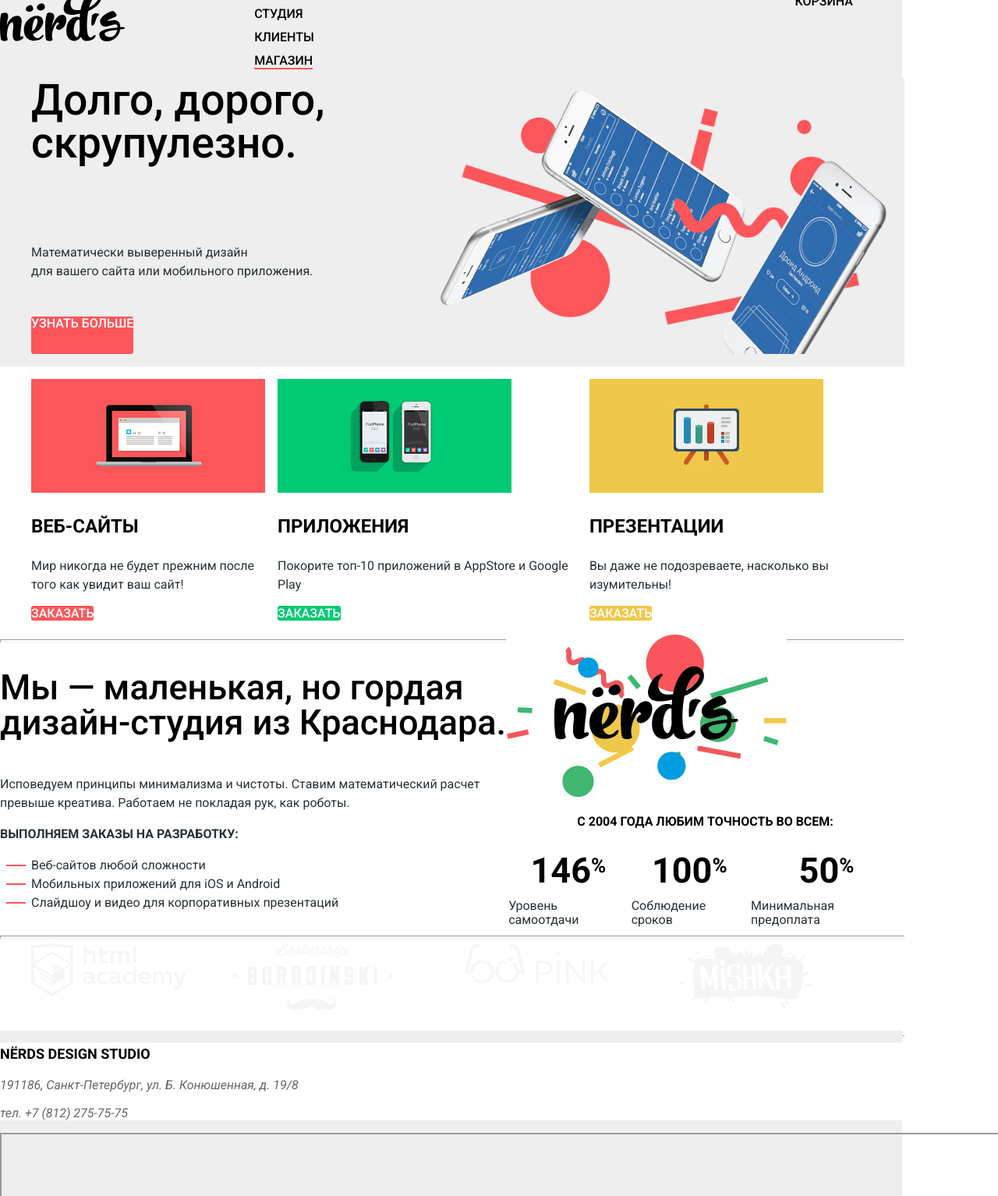
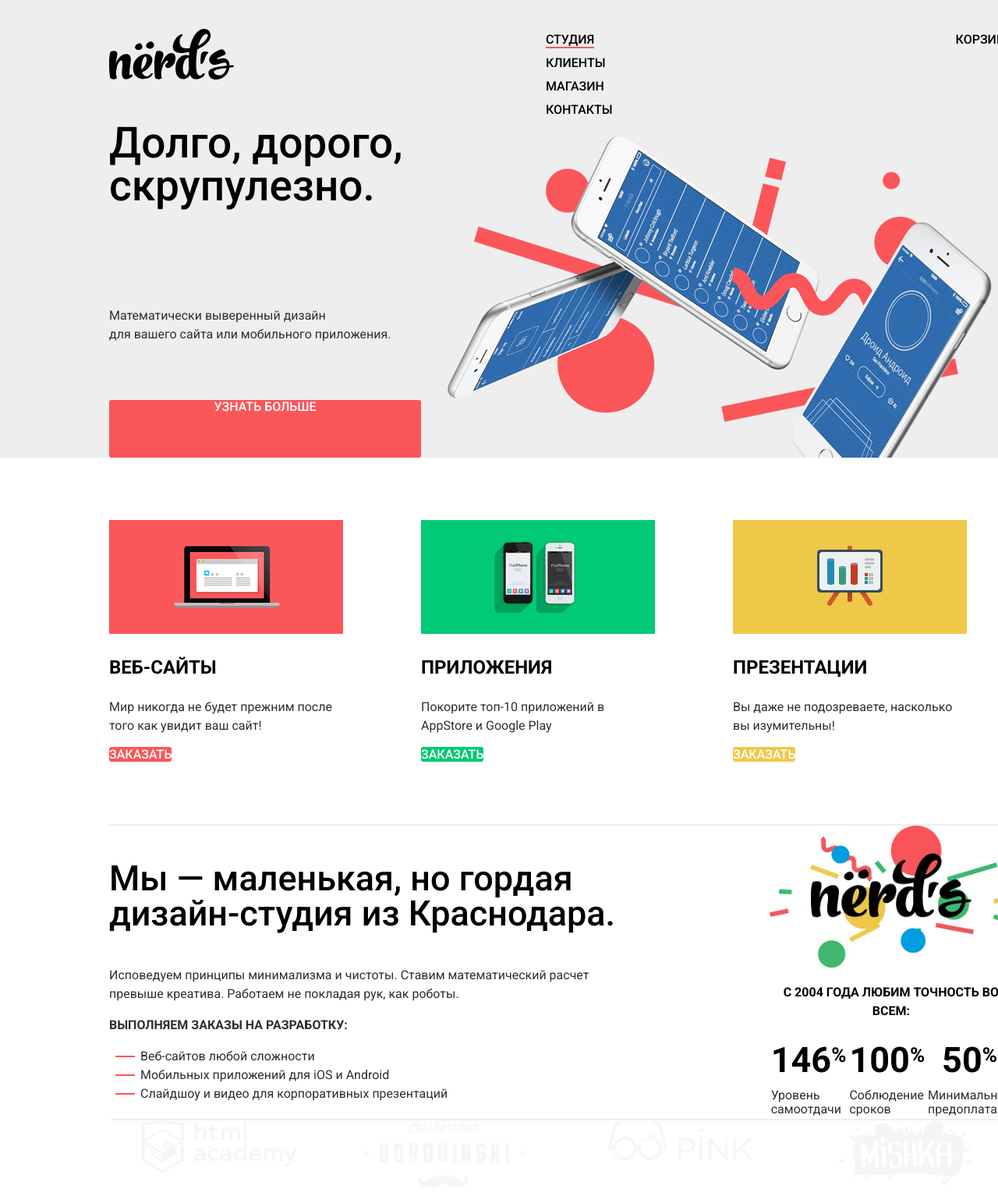
Before and after one commit to kkoroleva/1526731-nerds-29, a plain HTML site: page index.html in a window 1280 px wide. Shown: the part 13-1547 px from the top of the page at 78% size. Drawn offline with Linux system fonts and the light colour scheme; placeholder pictures from the web are drawn by us.

Commit message:
Сетка на гридах для основной страницы

```diff
--- a/css/style.css
+++ b/css/style.css
@@ -69,6 +69,7 @@ body {
   margin: 0;
   padding: 0;
   min-width: 1440px;
+  height: 100%;
   background-color: var(--basic-background);
   line-height: 18px;
   font-weight: normal;
@@ -92,13 +93,6 @@ img {
   font-weight: bold;
 }
 
-.divider {
-  color: var(--section-background);
-  width: 1158px;
-  height: 2px;
-  text-align: center;
-}
-
 /*buttons*/
 .button {
   text-align: center;
@@ -110,6 +104,7 @@ img {
   border-radius: 3px;
   border: none;
   outline: none;
+  overflow: hidden;
 }
 
 .button:active, .button:focus {
@@ -193,144 +188,32 @@ img {
   color: var(--basic-black);
 }
 
-/*grid */
-.page-body {
+/*body-grid */
+.main-page-body {
+  min-height: 100%;
   display: grid;
-  grid-template-rows: 114px auto 634px;
-}
-
-/*header-grid*/
-.main-menu {
-  display: grid;
-  grid-template-columns: repeat(12, auto);
-  grid-template-rows: auto;
-  height: 114px;
-  width: 1157px;
-}
-.main-header-logo {
-  grid-column: 1/3;
-}
-.menu-list {
-  grid-column: 3/-3;
-}
-.bucket {
-  grid-column: -1/-2;
-}
-
-/*main page-grid*/
-.page-body .container {
-  display: grid;
-  grid-template-columns: repeat(12, auto);
-  grid-template-rows: auto auto 2px auto 2px auto 2px;
-  height: auto;
-  width: 1157px;
-}
-.slider {
-  grid-column: 1/-1;
-  grid-row: 1/2;
-}
-
-.slider-item {
-  display: grid;
-  grid-template-columns: repeat(12, auto);
   grid-template-rows: auto auto auto;
 }
-.slider-item img {
-  grid-column: 5/-1;
-  grid-row: 1/-1;
+.main-header {
+  grid-row: 1/2;
+  background-color: var(--section-background);
 }
-.promo-slogan {
-  grid-column: 1/5;
-  grid-row: 1;
+.main-container {
+  grid-row: 2/3;
+  min-width: 1440px;
+  height: auto;
+  display: grid;
+  grid-template-rows: auto auto auto auto;
 }
-.promo-description {
-  grid-column: 1/5;
-  grid-row: 2;
-}
-.slider-item a {
-  grid-column: 1/3;
-}
-
-.features {
-  grid-column: 1/-1;
-  grid-row: 2/3;
-}
-.features-list {
-  display: grid;
-  grid-template-columns: repeat(12, auto);
-}
-.features-item {
-  grid-column: span 4;
-}
-
-.divider {
-  grid-column: 1/-1;
-  height: 2px;
-}
-
-.about {
-  grid-column: 1/-1;
-  grid-row: 4/5;
-  display: grid;
-  grid-template-columns: repeat(12, auto);
-  grid-template-rows: auto;
-}
-.about-advantages {
-  grid-column: span 8;
-}
-.about-stats {
-  grid-column: -1/-5;
-}
-
-.companies {
-  grid-column: 1/-1;
-  grid-row: 6/7;
-}
-.companies-list {
-  display: grid;
-  grid-template-columns: repeat(12, auto);
-  grid-template-rows: auto;
-}
-.company-html {
-  grid-column: 1/3;
-}
-.company-borodinskiy {
-  grid-column: 3/6;
-}
-.company-pink {
-  grid-column: 6/9;
-}
-.company-mishka {
-  grid-column: 9/12;
-}
-
-/*footer-grid*/
-.page-footer {
-  display: grid;
-  grid-template-columns: repeat(12, 1fr);
-  grid-template-rows: 416px 271px;
+.main-footer {
+  grid-row: 3/4;
   height: auto;
-  width: 1157px;
-}
-.map {
-  grid-column: 1/-1;
-  grid-row: 1/2;
-}
-.socials {
-  grid-row: 2/3;
-  grid-column: 1/5;
-}
-.socials-discount {
-  grid-row: 2/3;
-  grid-column: 5/12;
+  width: 1440px;
+  margin: 0 auto;
 }
 
 
 /*header*/
-.nav-logo:active path {
-  fill: var(--nav-logo-plain);
-}
-
 .main-menu {
   text-transform: uppercase;
   font-style: normal;
@@ -339,6 +222,21 @@ img {
   line-height: 30px;
   color: var(--basic-black);
   background-color: var(--section-background);
+
+  width: 1160px;
+  height: auto;
+  margin: 49px auto 0;
+  display: grid;
+  grid-template-columns: min-content auto min-content;
+  grid-template-rows: auto;
+}
+
+.main-header-logo {
+  grid-column: 1/2;
+}
+
+.nav-logo:active path {
+  fill: var(--nav-logo-plain);
 }
 
 .main-menu a:hover {
@@ -354,20 +252,25 @@ img {
   border-bottom: 2px solid var(--navlink-active-line);
 }
 
-
 .menu-list {
+  grid-column: 2/3;
+  justify-self: center;
+  margin: 0;
+  padding: 0;
   list-style-type: none;
 }
 
 .bucket {
+  grid-column: 3/4;
   margin-left: 40px;
+  position: relative;
 }
 
 .bucket:before {
   content: "";
   background-image: url("../img/icons/cart-icon.svg");
   position: absolute;
-
+  right: 100px;
   width: 15px;
   height: 30px;
   background-size: 15px 15px;
@@ -375,49 +278,77 @@ img {
   background-repeat: no-repeat;
 }
 
-
-/*этого значения нет в ТЗ, но лого выцветает*/
-.main-header-logo:focus {
-  opacity: 0.6;
-  background-color: var(--basic-background);
-}
-
 /*promo-section*/
 .slider {
   background-color: var(--section-background);
   margin-top: 0;
+  grid-row: 1/2;
 }
-
 .slider-list {
   list-style-type: none;
-  margin-top: 0;
+  width: 1440px;
+  margin: 0 auto;
+  padding: 0;
 }
-
-.slider-item img {
+.slider-item {
+  width: 1160px;
+  margin: 0 auto;
+  display: grid;
+  grid-template-columns: auto 760px;
+  grid-template-rows: auto auto auto;
+}
+.promo-img {
   background-color: var(--section-background);
+  grid-column: 2/3;
+  grid-row: 1/4;
 }
-
 .promo-slogan {
   font-weight: 500;
   font-size: 55px;
   line-height: 55px;
   color: var(--basic-black);
   margin-top: 0;
+
+  grid-column: 1/2;
+  grid-row: 1/2;
 }
-
 .promo-description {
   font-size: 16px;
   line-height: 24px;
+
+  grid-column: 1/2;
+  grid-row: 2/3;
+}
+.promo-button {
+  grid-column: 1/2;
+  grid-row: 3/4;
+}
+
+/*features-section*/
+.features {
+  grid-row: 2/3;
+  width: 1440px;
+  margin: 0 auto;
 }
 
 .features-list {
   list-style-type: none;
+  padding: 0;
+
+  width: 1160px;
+  margin: 80px auto 0;
+  display: grid;
+  grid-template-columns: repeat(3, 300px);
+  gap: 100px;
+  border-bottom: 2px solid var(--section-background);
 }
-
-.features-item img {
+.features-item {
+  grid-column: span 1;
+  margin-bottom: 80px;
+}
+.features-item-img {
   background-color: var(--section-background);
 }
-
 .features-item h3 {
   text-transform: uppercase;
   color: var(--basic-black);
@@ -425,13 +356,33 @@ img {
   font-size: 24px;
   line-height: 30px;
 }
-
 .features-item p {
   font-size: 16px;
   line-height: 24px;
 }
 
-/*About*/
+/*About-section*/
+.about {
+  grid-row: 3/4;
+  width: 1440px;
+  margin: 0 auto;
+}
+
+.about-positioner {
+  display: grid;
+  width: 1160px;
+  margin: 0 auto;
+  grid-template-columns: 1fr min-content;
+  gap: 0;
+}
+.about-advantages {
+  grid-column: 1/2;
+}
+.about-stats {
+  grid-column: 2/3;
+
+}
+
 .advantages-description {
   font-size: 16px;
   line-height: 24px;
@@ -496,14 +447,45 @@ img {
 }
 
 /*Companies*/
+.companies {
+  grid-row: 4/5;
+  width: 1440px;
+  margin: 0 auto;
+}
+
 .companies-list {
   list-style-type: none;
+  border-bottom: 2px solid var(--section-background);
+  border-top: 2px solid var(--section-background);
+
+  width: 1157px;
+  margin: 0 auto;
+  padding: 0;
+  display: grid;
+  grid-template-columns: 280px 300px 300px 280px;
+}
+.companies-item {
+  height: 184px;
+  justify-self: center;
+  border-collapse: collapse;
+  display: inline-block;
+}
+.company-html {
+  grid-column: 1/2;
+}
+.company-borodinskiy {
+  grid-column: 2/3;
+}
+.company-pink {
+  grid-column: 3/4;
+}
+.company-mishka {
+  grid-column: 4/5;
 }
 
 .companies-item a {
   opacity: 0.2;
   display: block;
-
 }
 
 .companies-item a:hover {
@@ -517,16 +499,19 @@ img {
 /*footer*/
 .map {
   background-color: var(--section-background);
-}
-
-.map-widjet {
-  background: url("../img/content/map.jpg") no-repeat;
+  margin-top: 80px;
 }
 
 .writeus-wrapper {
   text-decoration: none;
   background-color: var(--basic-white);
   font-style: normal;
+
+  height: 208px;
+  width: 219px;
+  position: absolute;
+  left: 240px;
+  padding: 50px;
 }
 
 .writeus-wrapper h2 {
@@ -540,16 +525,29 @@ img {
   color: var(--address-text);
 }
 
+.map-widjet {
+  background: url("../img/content/map.jpg") no-repeat;
+}
+
+.socials {
+  width: 1157px;
+  margin: 0 auto;
+  display: grid;
+  grid-template-columns: 261px 1fr;
+}
+
 .socials-list {
   list-style-type: none;
+  padding: 0;
+  width: 261px;
+  grid-column: 1/2;
 }
-
 .socials-item {
   background: linear-gradient(0deg, var(--socials-grey), var(--socials-grey)), var(--basic-white);
   border-radius: 40px;
   width: 81px;
   height: 81px;
-  display: block;
+  display: inline-block;
 }
 .socials-item:hover {
   background: linear-gradient(0deg, var(--socials-hover-gradient), var(--socials-hover-gradient)), var(--basic-white);
@@ -557,7 +555,7 @@ img {
 }
 
 .socials-item:active {
-  background: linear-gradient(0deg, var(--socials-active-gradient), var(--socials-active-gradient)), var(--basic-white)F;
+  background: linear-gradient(0deg, var(--socials-active-gradient), var(--socials-active-gradient)), var(--basic-white);
   box-shadow: inset 0px 3px 0px rgba(0, 1, 1, 0.1);
 }
 
@@ -595,16 +593,16 @@ img {
   opacity: 0.3;
 }
 
-.point {
-  background-color: transparent;
+.socials-discount {
+  grid-column: 2/3;
+  padding-left: 139px;
 }
-
 .socials-slogan {
   font-size: 36px;
   line-height: 36px;
   color: var(--basic-black);
+
 }
-
 .socials-promo {
   font-size: 16px;
   line-height: 22px;
--- a/index.html
+++ b/index.html
@@ -11,7 +11,7 @@
   <link href="css/style.css" rel="stylesheet">
 </head>
 
-<body class="page-body">
+<body class="main-page-body">
 
   <header class="main-header">
     <nav class="main-menu">
@@ -25,16 +25,15 @@
             fill="black" />
         </svg></a>
       <ul class="menu-list">
-          <li class="menu-item"><a href="index.html">Студия</a></li>
+        <li class="menu-item"><a class="visited" href="index.html">Студия</a></li>
         <li class="menu-item"><a href="blank.html">Клиенты</a></li>
-          <li class="menu-item"><a class="visited" href="#">Магазин</a></li>
+        <li class="menu-item"><a href="catalog.html">Магазин</a></li>
         <li class="menu-item"><a href="blank.html">Контакты</a></li>
       </ul>
       <a class="bucket" href="#">Корзина</a>
     </nav>
   </header>
-    <div class="main-body-positioner">
-    <main class="container">
+  <main class="container main-container">
     <h1 class="visually-hidden">Нердс - дизайн-студия из Краснодара</h1>
 
     <section class="slider">
@@ -45,8 +44,9 @@
           <p class="promo-description">Математически выверенный дизайн <br> для вашего сайта или мобильного
             приложения.
           </p>
-            <img src="img/content/promo-slider-telephone.png" alt="Картинка промо-товара" />
-            <a class="button button-red" href="#">Узнать больше</a>
+          <img class="promo-img" src="img/content/promo-slider-telephone.png" alt="Картинка промо-товара" width="760px"
+            height="431px" />
+          <a class="button button-red promo-button" href="#">Узнать больше</a>
         </li>
         <!--Эти два слайда заблочены на макете. В ТЗ нет инфы, что с этим делать. Пока скрыла классом "visually-hidden"-->
         <li class="slider-item visually-hidden">
@@ -68,19 +68,19 @@
       <h2 class="visually-hidden">Услуги компании</h2>
       <ul class="features-list">
         <li class="features-item">
-            <img src="img/content/features-sites.png" alt="Веб-сайты" />
+          <img class="features-item-img" src="img/content/features-sites.png" alt="Веб-сайты" />
           <h3>Веб-сайты</h3>
           <p>Мир никогда не будет прежним после того как увидит ваш сайт!</p>
           <a class="button button-red" href="#">Заказать</a>
         </li>
         <li class="features-item">
-            <img src="img/content/features-apps.png" alt="Приложения" />
+          <img class="features-item-img" src="img/content/features-apps.png" alt="Приложения" />
           <h3>Приложения</h3>
           <p>Покорите топ-10 приложений в AppStore и Google Play</p>
           <a class="button button-green" href="#">Заказать</a>
         </li>
         <li class="features-item">
-            <img src="img/content/features-slides.png" alt="Презентации" />
+          <img class="features-item-img" src="img/content/features-slides.png" alt="Презентации" />
           <h3>Презентации</h3>
           <p>Вы даже не подозреваете, насколько вы изумительны!</p>
           <a class="button button-yellow" href="#">Заказать</a>
@@ -88,10 +88,9 @@
       </ul>
     </section>
 
-      <hr class="divider">
-
     <section class="about">
       <h2 class="visually-hidden">О компании</h2>
+      <div class="about-positioner">
         <div class="about-advantages">
           <p class="advantages-slogan bold">Мы — маленькая, но гордая <br> дизайн-студия из Краснодара.</p>
           <p class="advantages-description">Исповедуем принципы минимализма и чистоты. Ставим математический расчет <br>
@@ -121,9 +120,8 @@
             </tr>
           </table>
         </div>
+      </div>
     </section>
-
-      <hr class="divider">
 
     <section class="companies">
       <h2 class="visually-hidden">Наши заказчики</h2>
@@ -141,23 +139,18 @@
       </ul>
     </section>
 
-      <hr class="divider">
+  </main>
 
-    </main>
-  </div>
-
-    <footer class="page-footer catalog-footer">
+  <footer class="page-footer main-footer">
     <div class="map">
       <div class="writeus-wrapper">
         <h2>NЁRDS DESIGN STUDIO</h2>
         <address class="writeus">
           <p>191186, Санкт-Петербург, ул. Б. Конюшенная, д. 19/8 <br><br> тел. +7 (812) 275-75-75</p>
         </address>
+        <a class="button button-red" href="#">Напишите нам</a>
       </div>
-        <iframe class="map-widget" src="https://yandex.ru/map-widget/v1/-/CCQ3rMr6XA" width="1440" height="416"
-          frameborder="1" allowfullscreen="true" style="position:relative;"></iframe>
-
-        <a class="button button-red" href="#">Напишите нам</a>
+      <img class="map-widget" src="img/content/footer-map.jpg" width="1440" height="416" alt="Address of Nerds office">
     </div>
     <div class="socials">
       <ul class="socials-list">
@@ -174,15 +167,17 @@
           </a>
         </li>
       </ul>
-      </div>
       <div class="socials-discount">
         <p class="socials-slogan bold">Давайте дружить, это выгодно!</p>
         <p class="socials-promo">Скидка 10% для друзей из социальных сетей.</p>
       </div>
+    </div>
+
   </footer>
 
   <!--Здесь будет попап, но на макете он заблочен пока-->
   <section class="pop-up visually-hidden">
+    <h2 class="visually-hidden">Связаться с нами</h2>
     <form class="writeus-form">
 
     </form>
```
Also changed, not shown: img/content/footer-map.jpg (added). Lines whose indentation alone changed are shown as unchanged.
